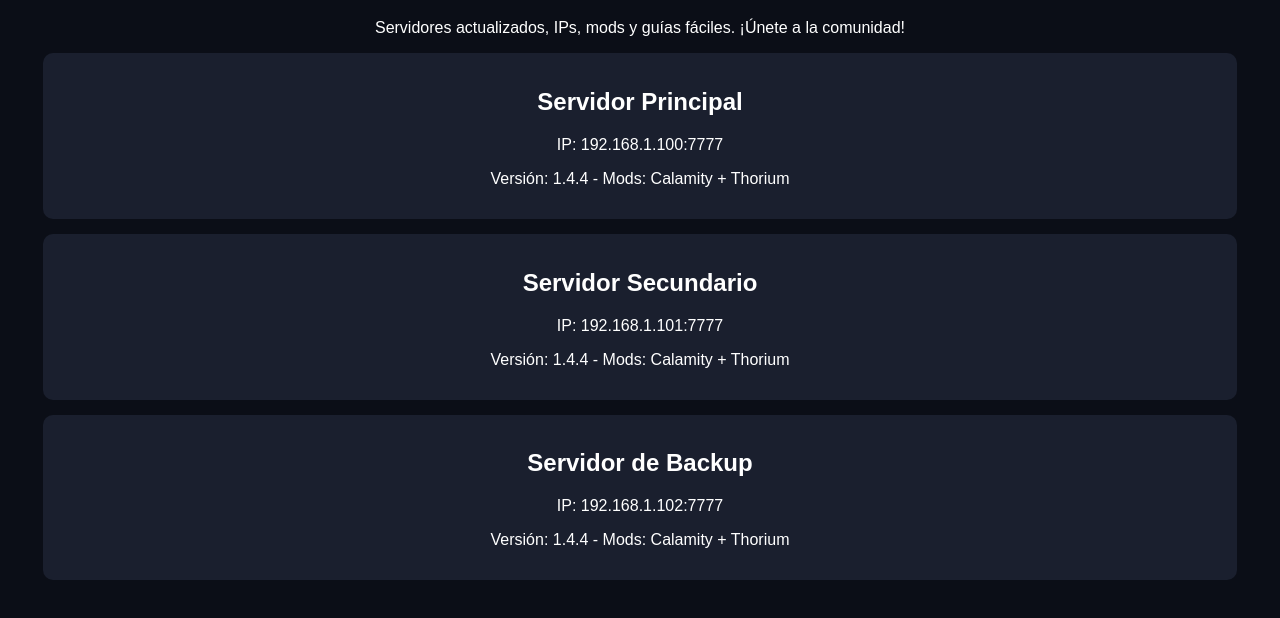
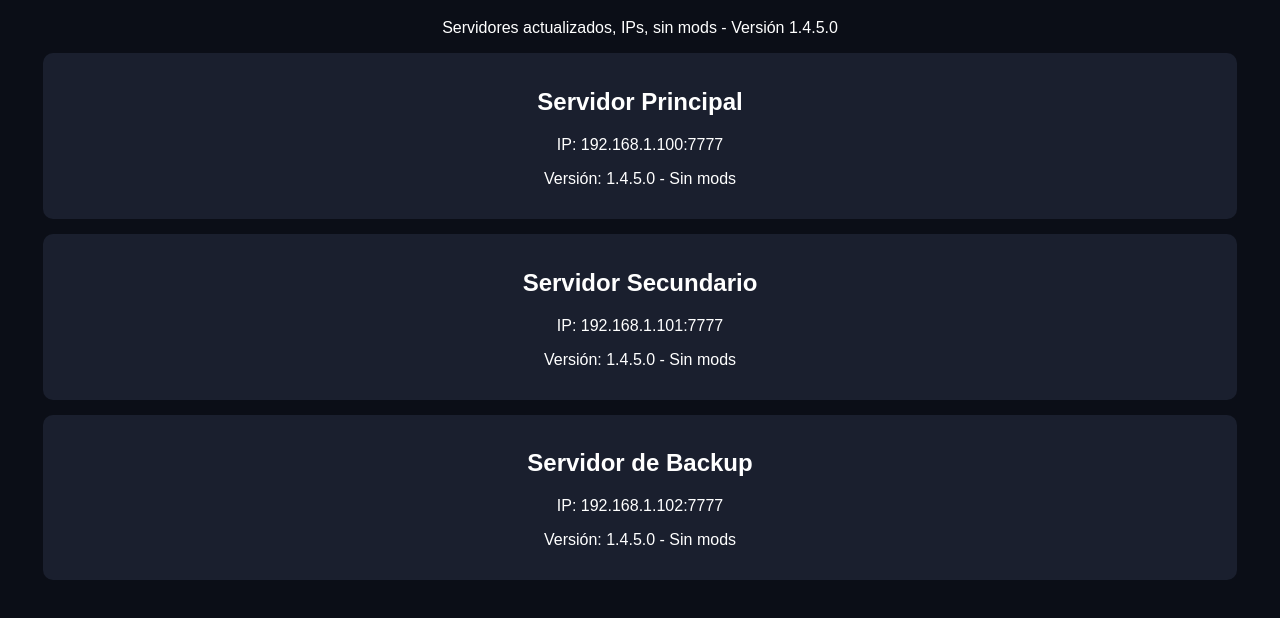
Before and after one commit to yaumel/tusservidores.github.io, a plain HTML site: page index.html in a window 1280 px wide. Shown: the part 90-708 px from the top of the page. Drawn offline with Linux system fonts and the light colour scheme.

Commit message:
Update index.html

```diff
--- a/index.html
+++ b/index.html
@@ -12,24 +12,24 @@
 </head>
 <body>
     <h1>🐱 Servidores de Terraria - Nekotina</h1>
-    <p>Servidores actualizados, IPs, mods y guías fáciles. ¡Únete a la comunidad!</p>
+    <p>Servidores actualizados, IPs, sin mods - Versión 1.4.5.0</p>
 
     <div class="server">
         <h2>Servidor Principal</h2>
         <p>IP: 192.168.1.100:7777</p>
-        <p>Versión: 1.4.4 - Mods: Calamity + Thorium</p>
+        <p>Versión: 1.4.5.0 - Sin mods</p>
     </div>
 
     <div class="server">
         <h2>Servidor Secundario</h2>
         <p>IP: 192.168.1.101:7777</p>
-        <p>Versión: 1.4.4 - Mods: Calamity + Thorium</p>
+        <p>Versión: 1.4.5.0 - Sin mods</p>
     </div>
 
     <div class="server">
         <h2>Servidor de Backup</h2>
         <p>IP: 192.168.1.102:7777</p>
-        <p>Versión: 1.4.4 - Mods: Calamity + Thorium</p>
+        <p>Versión: 1.4.5.0 - Sin mods</p>
     </div>
 </body>
 </html>
```
